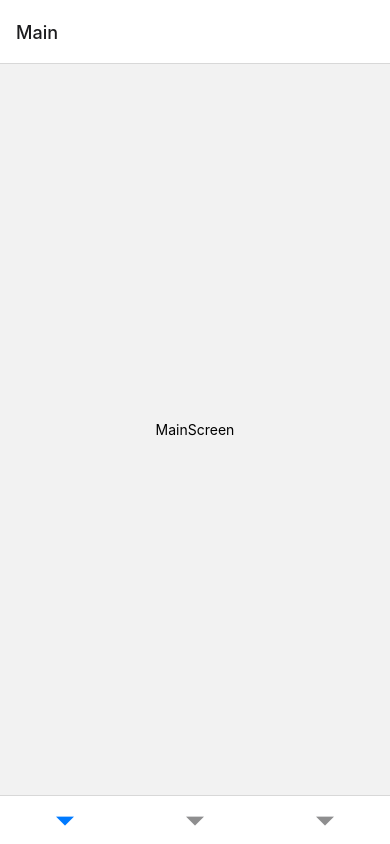
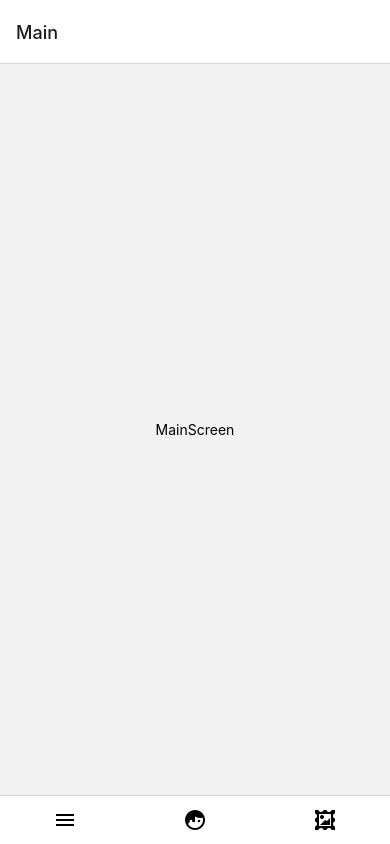
Before and after one commit to chetkiy777/ReactNativeImageNote, a React Native app: screen / in a window 390 px wide. Built offline with nearby package versions, Linux system fonts and the light colour scheme.

Commit message:
add icons to bottom tab screen

```diff
--- a/router.js
+++ b/router.js
@@ -1,5 +1,7 @@
 import { createNativeStackNavigator } from '@react-navigation/native-stack';
 import { createBottomTabNavigator } from '@react-navigation/bottom-tabs';
+import { MaterialCommunityIcons } from '@expo/vector-icons';
+
 
 const Stack = createNativeStackNavigator();
 const TabStack = createBottomTabNavigator();
@@ -22,9 +24,15 @@ export const useRoute = (isAuth) => {
     }
 
     return <TabStack.Navigator screenOptions={{tabBarShowLabel: false}}>
-        <TabStack.Screen  name='Main' component={MainScreen}/>
-        <TabStack.Screen name='Profile' component={ProfileScreen}/>
-        <TabStack.Screen name='Posts' component={PostsScreen}/>
+        <TabStack.Screen options={{
+            tabBarIcon: ({focused, size, color}) => <MaterialCommunityIcons name="menu" size={24} color="black" />
+        }} name='Main' component={MainScreen}/>
+        <TabStack.Screen options={{
+            tabBarIcon: ({focused, size, color}) => <MaterialCommunityIcons name="face-man-profile" size={24} color="black" />
+        }} name='Profile' component={ProfileScreen}/>
+        <TabStack.Screen options={{
+            tabBarIcon: ({focused, size, color}) => <MaterialCommunityIcons name="postage-stamp" size={24} color="black" />
+        }} name='Posts' component={PostsScreen}/>
     </TabStack.Navigator>
 
     }
```
